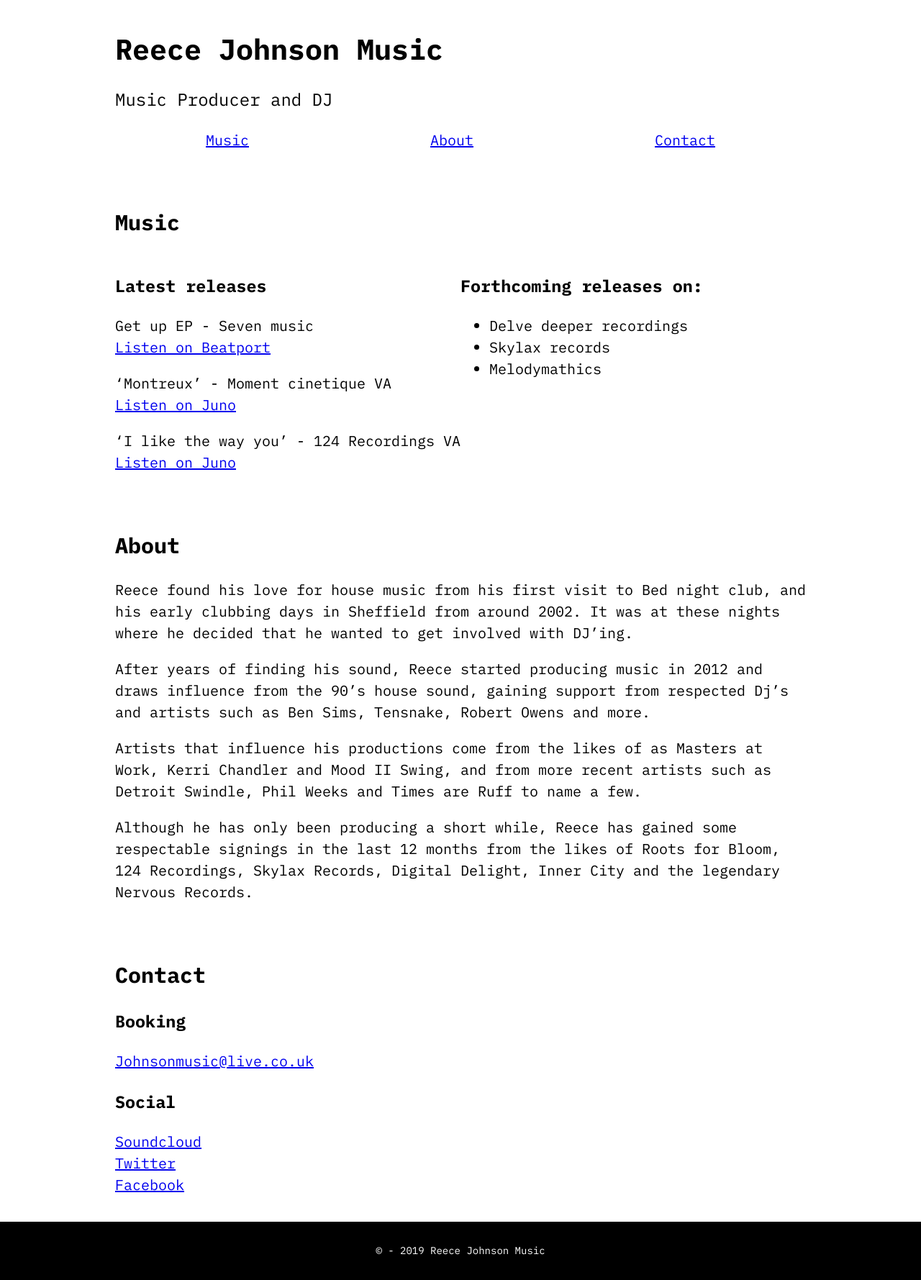
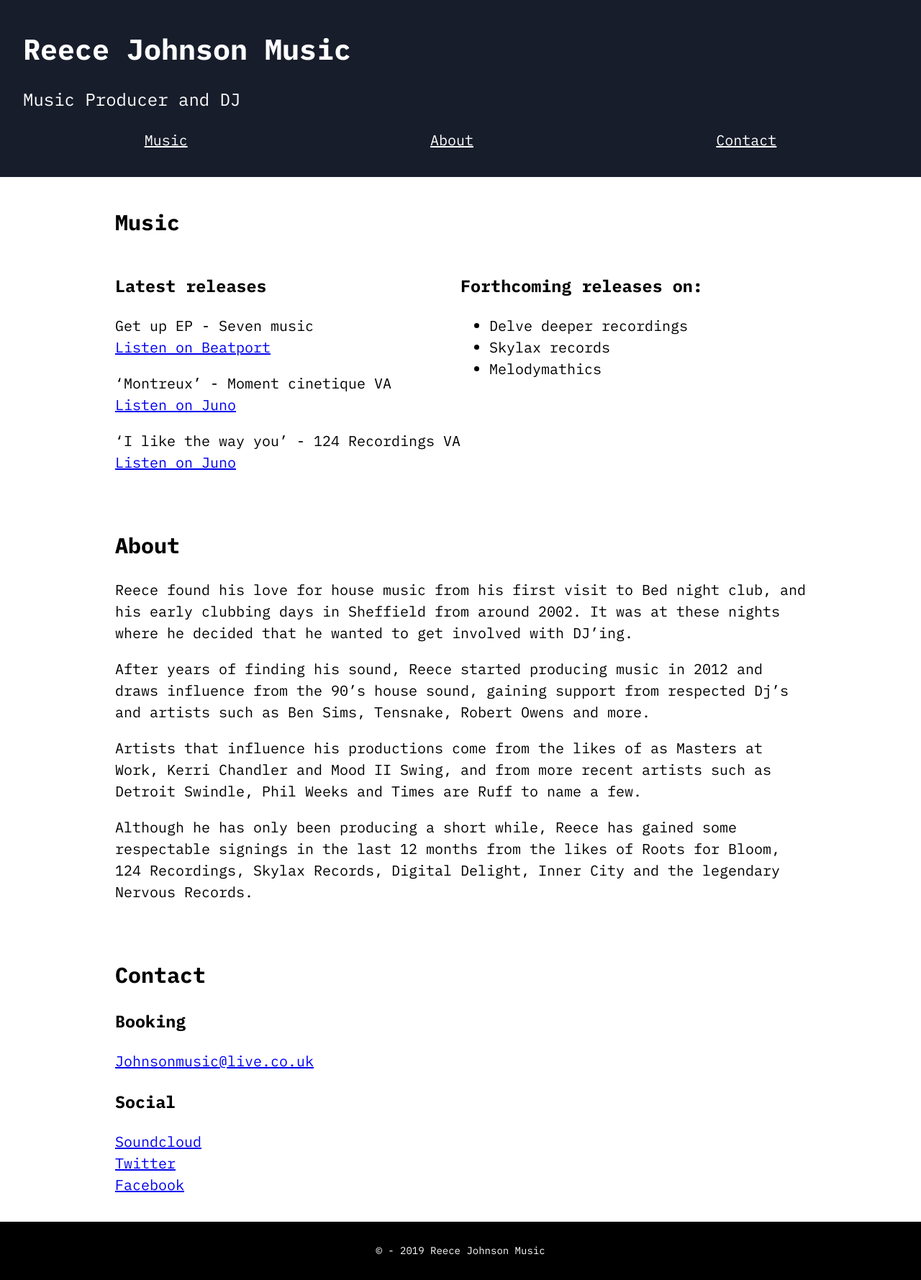
Before and after one commit to jnkly/reece-johnson, a Jekyll site: the page built from index.html, in a window 1280 px wide. Shown: the whole page at 72% size. Built offline with Jekyll 4.4.1, drawn with Linux system fonts in a browser that asks for light colours.

Commit message:
Update header.html

```diff
--- a/_includes/header.html
+++ b/_includes/header.html
@@ -1,17 +1,17 @@
-<header class="pv3">
-  <div class="ph3 ph4-l mw8 center">
-    <h1 class="lh-title cousine">Reece Johnson Music</h1>
-    <p class="f3 cousine">Music Producer and DJ</p>
+<header class="pv3 bg-blue white">
+  <div class="ph3 ph4-l container center">
+    <h1 class="lh-title">Reece Johnson Music</h1>
+    <p class="f3">Music Producer and DJ</p>
     <nav>
       <ul class="list pl0 flex flex-row justify-around">
         <li>
-          <a href="#music">Music</a>
+          <a class="white hover-orange" href="#music">Music</a>
         </li>
         <li>
-          <a href="#about">About</a>
+          <a class="white hover-orange" href="#about">About</a>
         </li>
         <li>
-          <a href="#contact">Contact</a>
+          <a class="white hover-orange" href="#contact">Contact</a>
         </li>
       </ul>
     </nav>
```
